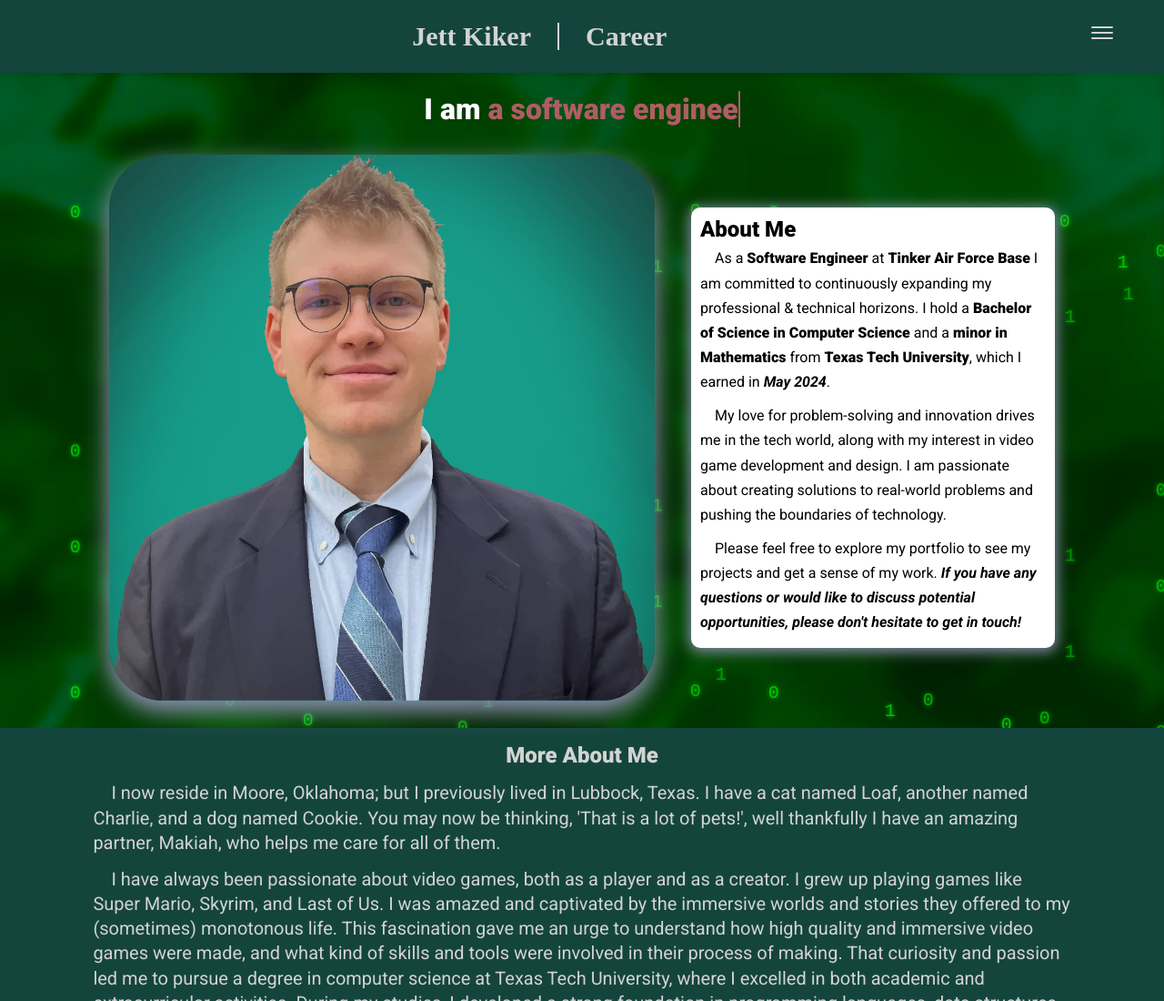
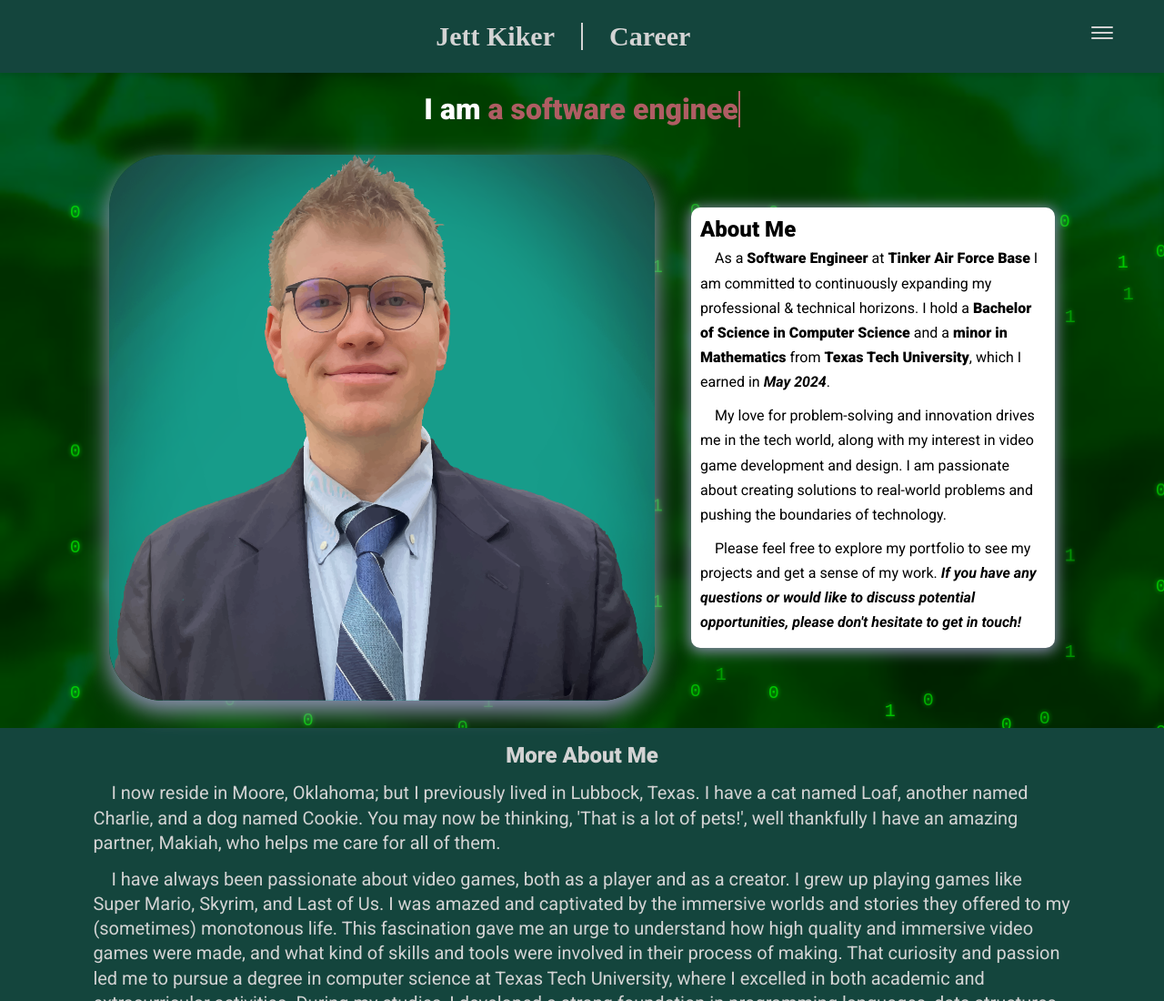
Before and after one commit to jettwk/WebsitePortfolio, a website built with Vite: page index.html in a window 1280 px wide. Shown: the top 1100 px of the page at 91% size. Built offline with nearby package versions, Linux system fonts and the light colour scheme; files whose address does not match are found by name; a web font is replaced by a local one.

Commit message:
User checkpoint: Match navbar styling in certs.html to index.html.

```diff
--- a/style.css
+++ b/style.css
@@ -81,16 +81,13 @@ nav {
   align-items: center;
   justify-content: center;
   width: 100%;
-  position: relative;
   max-width: 1200px;
   margin: 0 auto;
-}
-
-.nav-content-container .vl {
   position: absolute;
   left: 50%;
   transform: translateX(-50%);
 }
+
 
 .nav-content-container h1:first-child {
   position: absolute;
```
